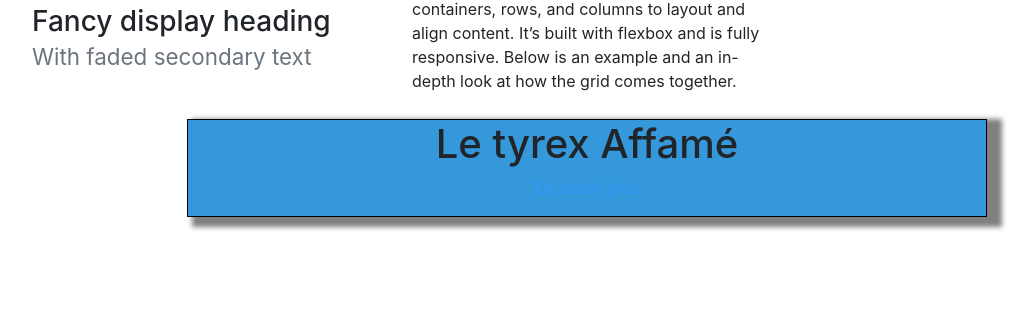
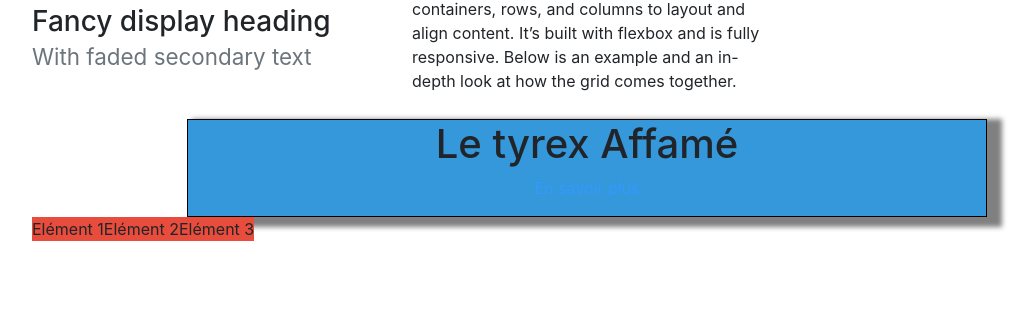
Before and after one commit to Faniahy/public-html, a PHP site: page / in a window 1280 px wide. Shown: the part 251-568 px from the top of the page, without its empty margins (53-1089 px from the left). Run offline with PHP 8.4, Linux system fonts and the light colour scheme.

Commit message:
Modif ts tadidiko

```diff
--- a/Mon Site/css/style.css
+++ b/Mon Site/css/style.css
@@ -33,3 +33,10 @@ btn btn-danger{
 .afficher{
 	color: #39f;
 }
+
+#conteneur{
+	display: flex;
+}
+.element{
+	background-color: #e74c3c;
+}
--- a/Mon Site/index.html
+++ b/Mon Site/index.html
@@ -66,6 +66,12 @@
 	</div>
 	<!-- Content -->
 
+	<div id="conteneur">
+		<div class="element">Elément 1</div>
+		<div class="element">Elément 2</div>
+		<div class="element">Elément 3</div>
+	</div>
+
 	</div>
 	<!-- Container -->
 
```
